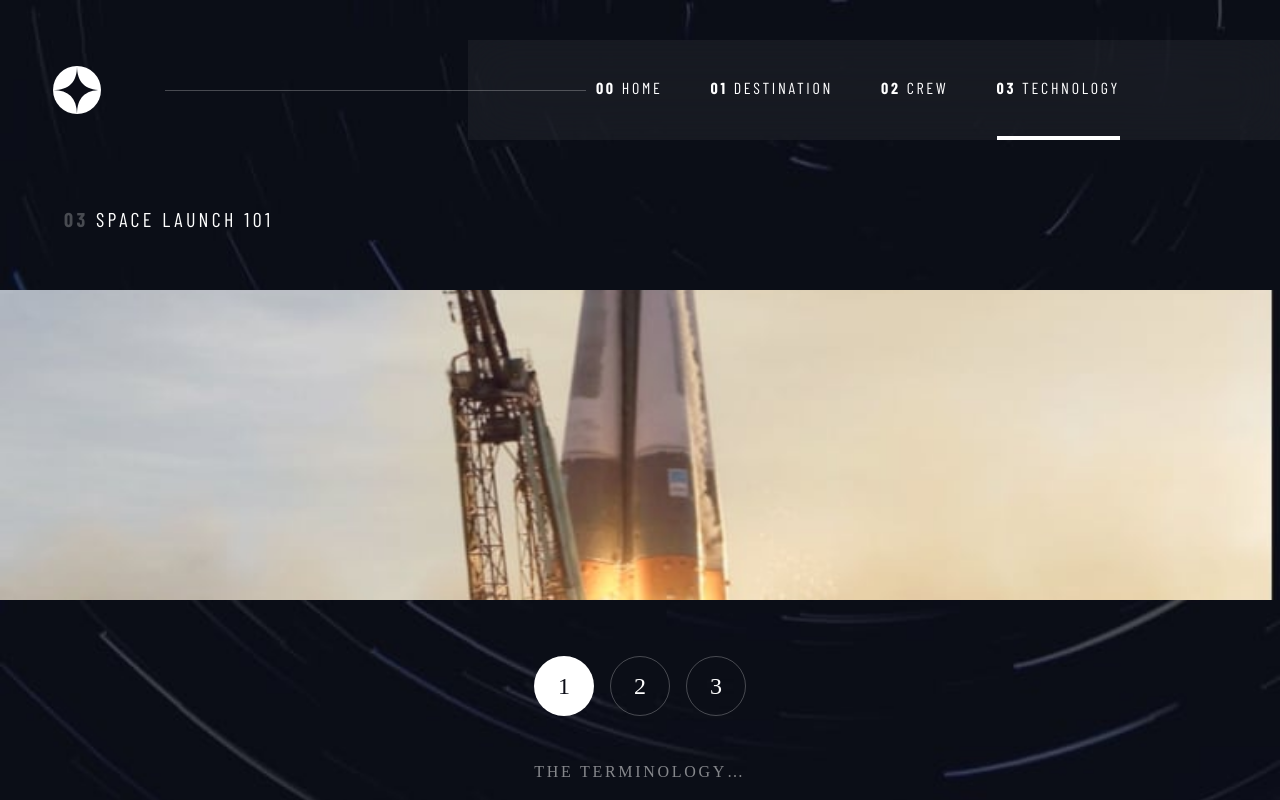
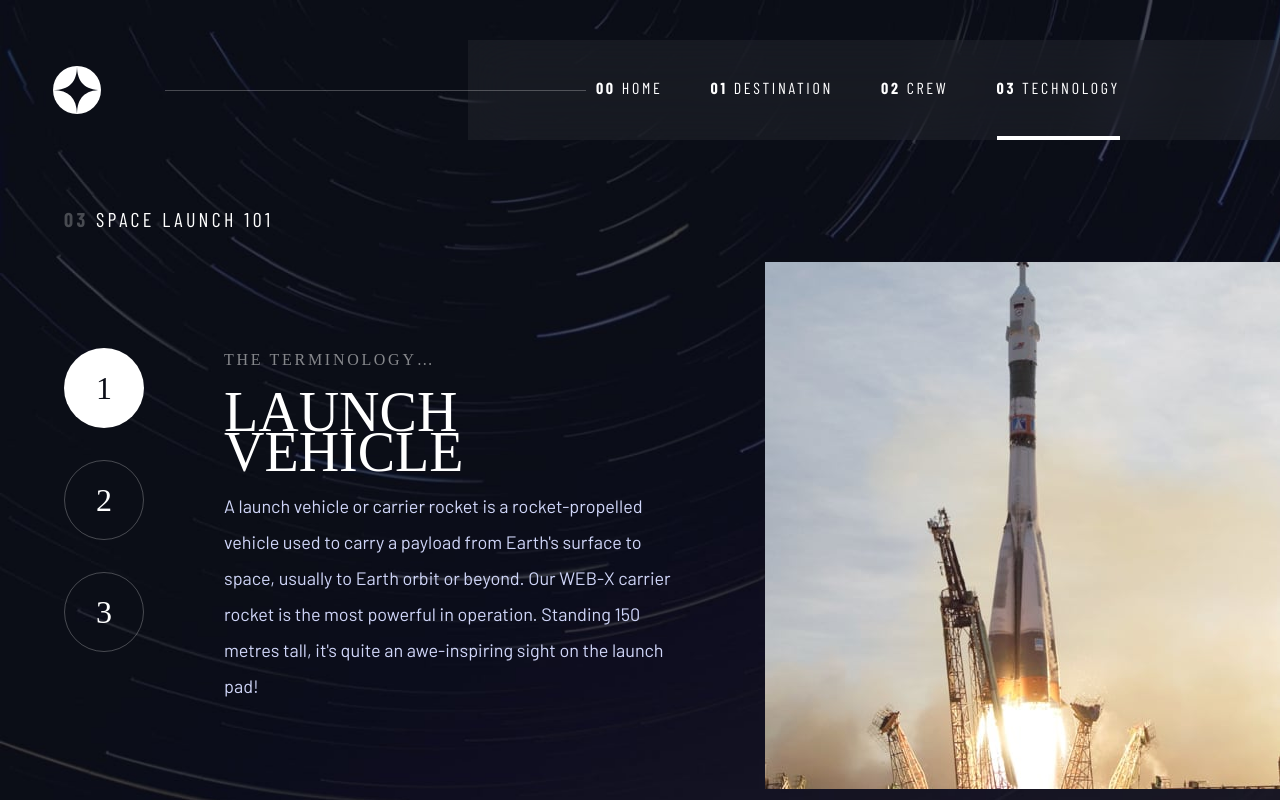
Before and after one commit to KontrolG/space-tourism-website, a Next.js app: page /technology/launch-vehicle in a window 1280 px wide. Shown: the top 800 px of the page. Built offline with nearby package versions, Linux system fonts and the light colour scheme; a web font is replaced by a local one.

Commit message:
feat(<TechnologyPageLayout />): :lipstick: Add styles for desktop

```diff
--- a/components/pages/technology/index.jsx
+++ b/components/pages/technology/index.jsx
@@ -1,17 +1,16 @@
-import { CrewTabs } from "@/components/crew/crew-tabs";
 import { PageLayout } from "@/components/layouts/page-layout";
 import { TechnologyTabs } from "@/components/technology/technology-tabs";
 import { PageTitle } from "../../common/widget/page-title";
 
 function TechnologyPageLayout() {
   return (
-    <div className="bg-technology-sm md:bg-technology-md min-h-screen bg-cover">
+    <div className="bg-technology-sm md:bg-technology-md lg:bg-technology-lg min-h-screen bg-cover">
       <PageLayout>
         <main className="py-6 md:py-16">
           <header className="text-center md:text-left md:container">
             <PageTitle number="03" title="Space Launch 101" />
           </header>
-          <TechnologyTabs className="text-center mt-8 md:mt-14" />
+          <TechnologyTabs className="text-center lg:text-left mt-8 md:mt-14 lg:mt-7" />
         </main>
       </PageLayout>
     </div>
--- a/components/technology/technology-tabs/index.jsx
+++ b/components/technology/technology-tabs/index.jsx
@@ -11,29 +11,50 @@
     technology.find(({ id }) => id === selectedTechnologyId) || technology[0];
 
   return (
-    <div className={className}>
-      <figure className="relative h-[170px] md:h-[310px] mx-auto">
+    <div
+      className={classes(
+        "lg:flex flex-row-reverse items-center lg:container",
+        className
+      )}
+    >
+      <figure className="relative lg:absolute lg:right-0 h-[170px] md:h-[310px] lg:h-[394px] lg:w-[385px] xl:h-[527px] xl:w-[515px] mx-auto">
         {technology.map(({ id, images, name }) => (
+          <>
             <img
               key={id}
               className={classes(
-              "absolute transition-opacity inset-0 h-[170px] md:h-[310px] w-full object-cover mx-auto",
+                "absolute transition-opacity inset-0 h-[170px] md:h-[310px] w-full object-cover mx-auto lg:hidden",
                 selectedTechnologyData.id === id ? "opacity-full" : "opacity-0"
               )}
               src={images.landscape}
               alt={name}
             />
+            <img
+              key={id}
+              className={classes(
+                "absolute transition-opacity inset-0 object-cover hidden lg:inline",
+                selectedTechnologyData.id === id ? "opacity-full" : "opacity-0"
+              )}
+              src={images.portrait}
+              alt={name}
+            />
+          </>
         ))}
       </figure>
-      <div className="container md:max-w-md">
-        <nav id="destination-navigation" className="mt-8 md:mt-14 space-x-4">
+      <div className="lg:h-[458.5px] lg:w-[448px] xl:h-[527px] xl:w-[515px] lg:mr-0 lg:ml-16" />
+      <div className="container md:max-w-md lg:max-w-lg xl:max-w-[630px] lg:ml-0 lg:mr-auto lg:flex">
+        <div className="mt-8 md:mt-14 lg:mt-0">
+          <nav
+            id="destination-navigation"
+            className="space-x-4 lg:space-x-0 lg:space-y-8"
+          >
             {technology.map(({ id, name }, index) => (
               <Link
                 scroll={false}
                 key={id}
                 href={getTechnologyPath(id)}
                 className={classes(
-                "font-serif uppercase transition-color transition-opacity w-[2.5em] h-[2.5em] md:text-2xl rounded-full inline-flex justify-center items-center border-white border border-opacity-25 hover:border-opacity-100",
+                  "font-serif uppercase transition-color transition-opacity w-[2.5em] h-[2.5em] md:text-2xl xl:text-[2rem] rounded-full inline-flex lg:flex justify-center items-center border-white border border-opacity-25 hover:border-opacity-100",
                   selectedTechnologyData.id === id &&
                     "bg-white text-black border-none"
                 )}
@@ -42,25 +63,27 @@
               </Link>
             ))}
           </nav>
-        <div className="mt-6 md:mt-11">
+        </div>
+        <div className="mt-6 md:mt-11 lg:mt-0 lg:ml-12 xl:ml-20">
           <h2 className="font-serif uppercase opacity-50 text-[0.875rem] md:text-[1rem] tracking-[0.16875em]">
             The Terminology…
           </h2>
-        </div>
-        <div className="mt-2 md:mt-4 relative">
+          <div className="mt-2 md:mt-4 lg:mt-3 relative lg:overlapping-children">
             {technology.map(({ id, name, description }) => (
               <div
                 key={id}
                 className={classes(
-                "absolute transition-opacity inset-0",
-                selectedTechnologyData.id === id ? "opacity-full" : "opacity-0"
+                  "absolute lg:relative transition-opacity inset-0",
+                  selectedTechnologyData.id === id
+                    ? "opacity-full"
+                    : "opacity-0"
                 )}
               >
-              <div className="pb-8">
-                <h3 className="font-serif uppercase text-2xl md:text-4xl mt-2">
+                <div className="pb-8 lg:pb-0">
+                  <h3 className="font-serif uppercase text-2xl md:text-4xl xl:text-[3.5rem] mt-2">
                     {name}
                   </h3>
-                <p className="text-[15px] md:text-[1rem] leading-[1.5625] md:leading-[1.75rem] text-light mt-4">
+                  <p className="text-[15px] md:text-[1rem] xl:text-[1.125rem] leading-[1.5625] md:leading-[1.75] xl:leading-[2] text-light mt-4">
                     {description}
                   </p>
                 </div>
@@ -69,6 +92,7 @@
           </div>
         </div>
       </div>
+    </div>
   );
 }
 
--- a/tailwind.config.js
+++ b/tailwind.config.js
@@ -26,7 +26,8 @@
       "crew-md": `url(${CREW_IMAGES_PATH}/background-crew-tablet.jpg)`,
       "crew-lg": `url(${CREW_IMAGES_PATH}/background-crew-desktop.jpg)`,
       "technology-sm": `url(${TECHNOLOGY_IMAGES_PATH}/background-technology-mobile.jpg)`,
-      "technology-md": `url(${TECHNOLOGY_IMAGES_PATH}/background-technology-tablet.jpg)`
+      "technology-md": `url(${TECHNOLOGY_IMAGES_PATH}/background-technology-tablet.jpg)`,
+      "technology-lg": `url(${TECHNOLOGY_IMAGES_PATH}/background-technology-desktop.jpg)`,
     },
     extend: {
       colors: {
```
Also changed, not shown: public/images/technology/background-technology-desktop.jpg (added). Lines whose indentation alone changed are shown as unchanged.
